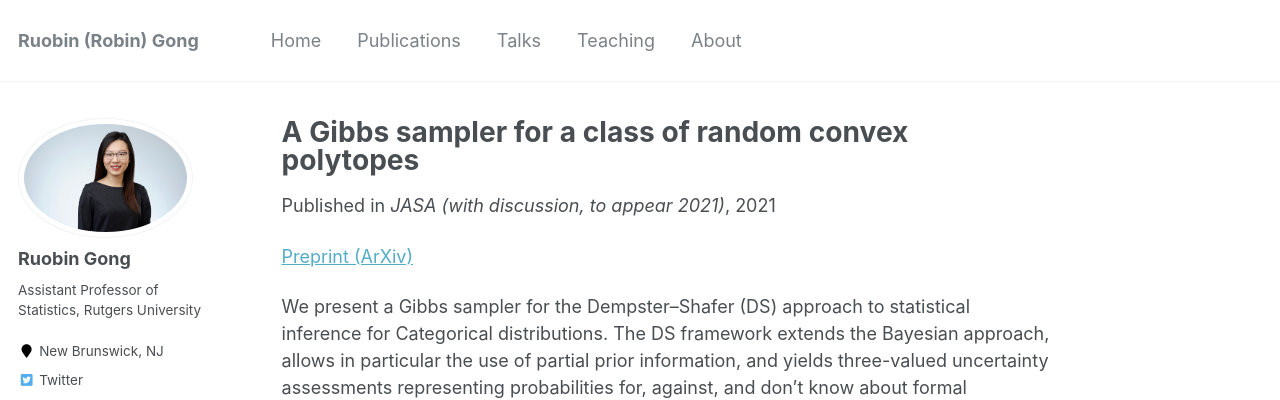
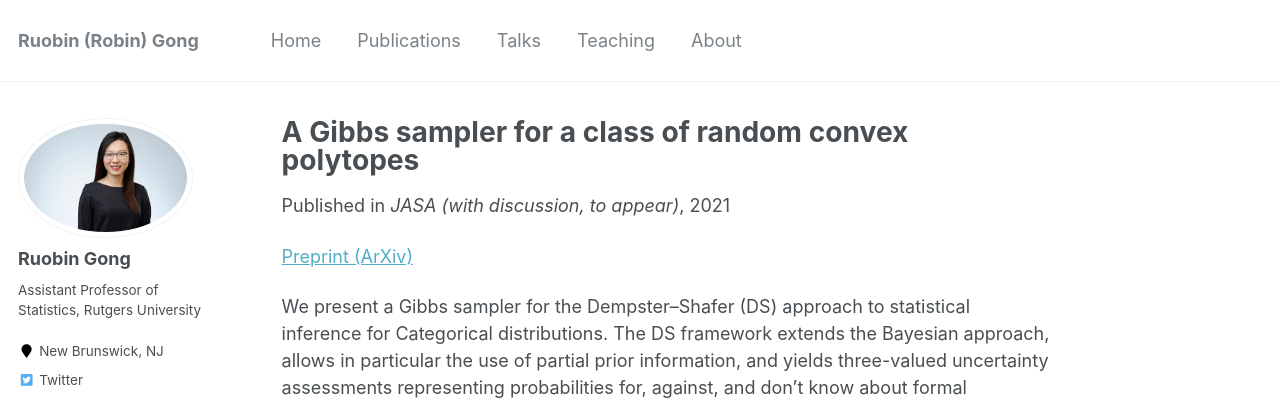
Before and after one commit to RuobinGong/RuobinGong.github.io, a Jekyll site: the page built from _publications/2021-02-01-multinomialDS.md, in a window 1280 px wide and 1032 px high. Shown: the top 400 px of the window. Built offline with Jekyll 4.4.1, drawn with Linux system fonts in a browser that asks for light colours; some web fonts are replaced.

Commit message:
Update 2021-02-01-multinomialDS.md

```diff
--- a/_publications/2021-02-01-multinomialDS.md
+++ b/_publications/2021-02-01-multinomialDS.md
@@ -4,8 +4,8 @@ collection: publications
 permalink: /publication/2021-02-01-multinomialDS
 excerpt: ''
 date: 2021-02-01
-venue: 'JASA (with discussion, to appear 2021)'
-author: 'PE Jacob, R Gong, PT Edlefsen'
+venue: 'JASA (with discussion, to appear)'
+author: 'PE Jacob, R Gong, PT Edlefsen, AP Dempster'
 
 ---
 
```
